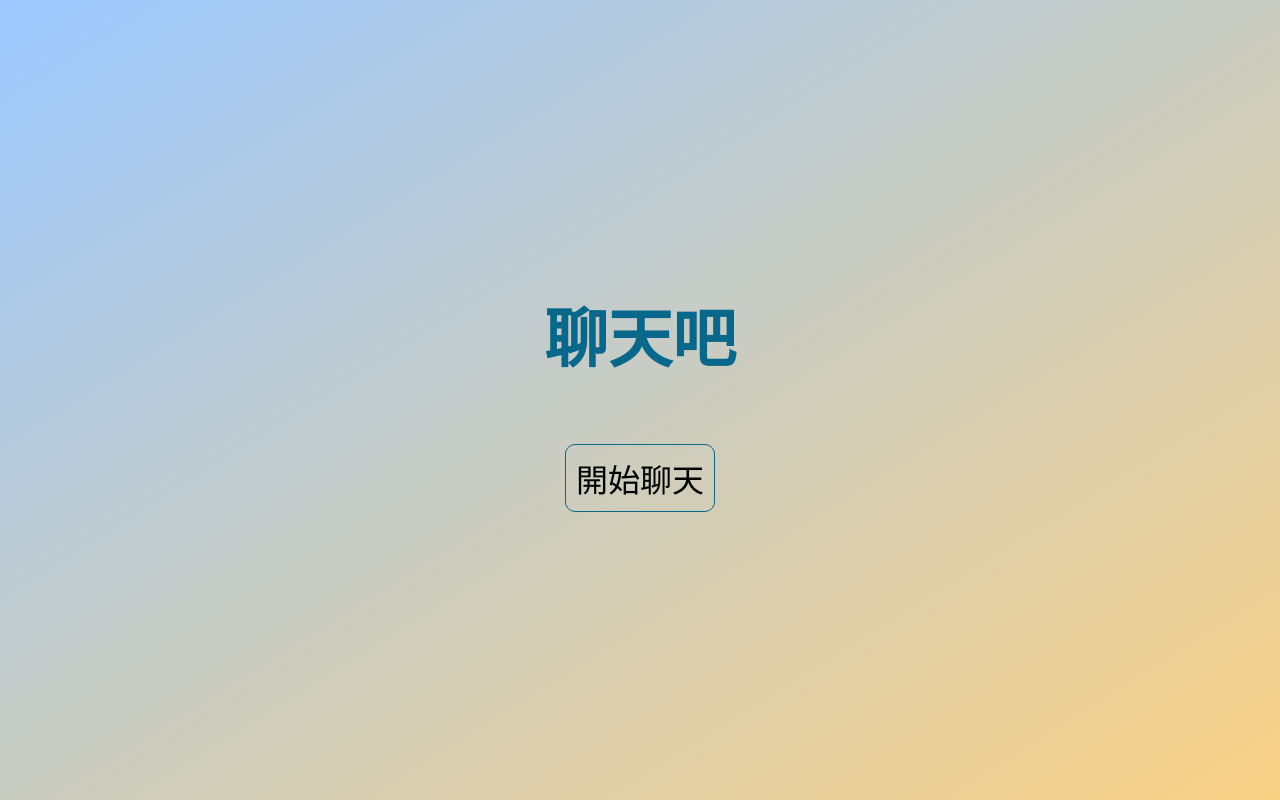
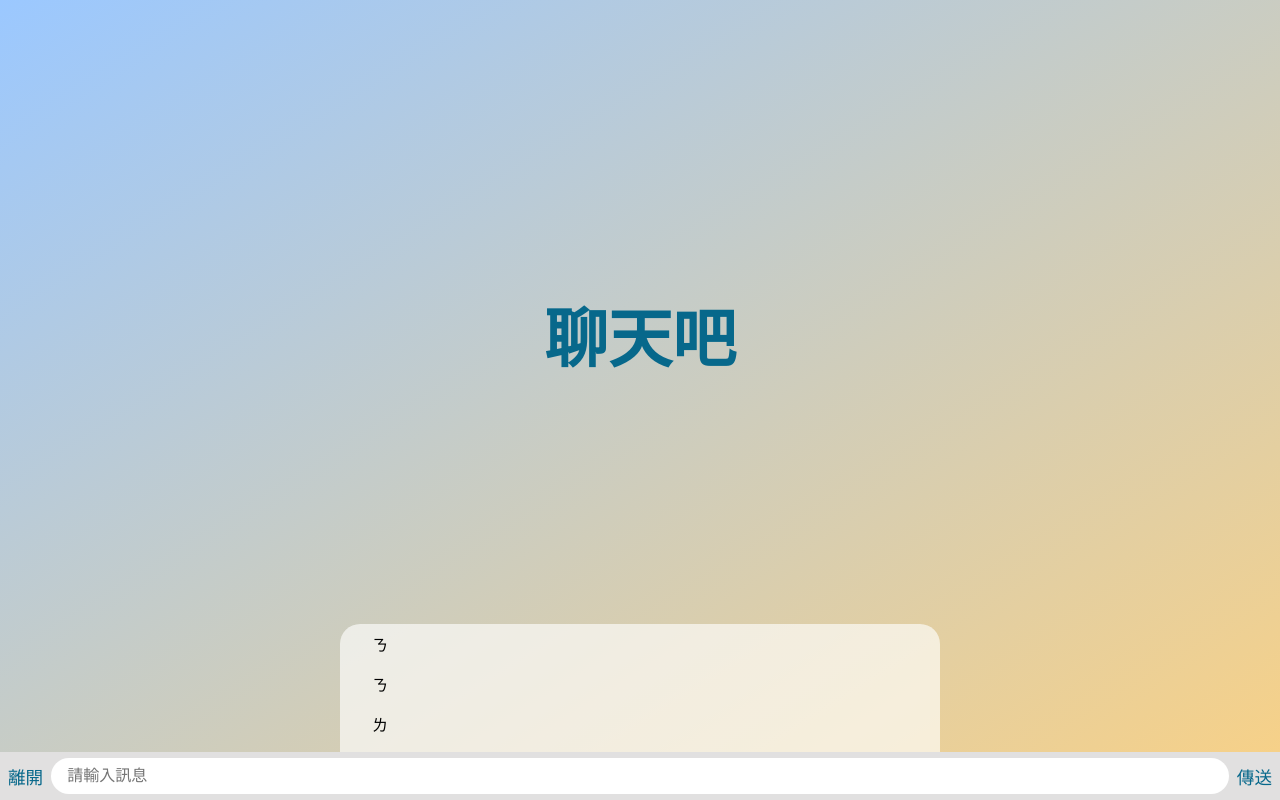
Before and after one commit to JiangShuuu/socket-chat, a React (Create React App) app in the folder client-chat/: page / in a window 1280 px wide. Built offline with nearby package versions, Linux system fonts and the light colour scheme.

Commit message:
upd header

```diff
--- a/client-chat/src/components/ChatInput.jsx
+++ b/client-chat/src/components/ChatInput.jsx
@@ -3,18 +3,21 @@ import styled from 'styled-components'
 import { useMenuToggleContext } from '../context/MenuContext'
 
 export default function ChatInput() {
-  const { toggleMenu } = useMenuToggleContext()
+  const { isMenuOpen, toggleMenu } = useMenuToggleContext()
 
   return (
-    <InputContainer>
+    <InputContainer menu={isMenuOpen}>
+      <div className='box'>
         <button className='inputBtn' onClick={toggleMenu}>離開</button>
         <input type="text" placeholder='請輸入訊息' />
         <button className='inputBtn'>傳送</button>
+      </div>
     </InputContainer>
   )
 }
 
 const InputContainer = styled.div`
+  .box {
     position: fixed;
     bottom: 0px;
     width: 100%;
@@ -22,6 +25,9 @@ const InputContainer = styled.div`
     align-items: center;
     background-color: #e1e0e0;
     height: 3rem;
+    opacity: ${props => props.menu ? 0 : 1};
+    transition: 0.5s;
+  }
   .inputBtn {
     all: unset;
     color: #07688b;
--- a/client-chat/src/components/ChatMsg.jsx
+++ b/client-chat/src/components/ChatMsg.jsx
@@ -1,9 +1,12 @@
 import React from 'react'
 import styled from 'styled-components'
+import { useMenuToggleContext } from '../context/MenuContext'
 
 export default function ChatMsg() {
+  const { isMenuOpen } = useMenuToggleContext()
+
   return (
-    <Container>
+    <Container menu={isMenuOpen}>
       <div className='content'>
         <div className='chatbox'>
           <p className='text'>ㄋ</p>
@@ -19,6 +22,8 @@ const Container = styled.div`
   position: absolute;
   bottom: 0px;
   width: 100%;
+  transition: 0.5s;
+  opacity: ${props => props.menu ? 0 : 1};
   .content {
     max-width: 600px;
     padding: 0 0 3.5rem 0;
--- a/client-chat/src/pages/index.jsx
+++ b/client-chat/src/pages/index.jsx
@@ -8,14 +8,12 @@ function Index() {
   const { isMenuOpen, toggleMenu } = useMenuToggleContext()
 
   return (
-    <Container>
+    <Container menu={isMenuOpen}>
       <div className='container'>
         <h1>聊天吧</h1>
       </div>
-      {isMenuOpen
-        ? <Chat />
-        : <button className='startChat' onClick={toggleMenu}>開始聊天</button>
-      }
+      <button className='startChat' onClick={toggleMenu}>開始聊天</button>
+      <Chat />
     </Container>
   )
 }
@@ -50,7 +48,9 @@ const Container = styled.div`
     font-size: 2rem;
     border-radius: 10px;
     cursor: pointer;
+    z-index: 99;
     transition: 0.25s;
+    opacity: ${props => props.menu ? 1 : 0};
   }
   .startChat:hover {
     color: white;
```
Lines whose indentation alone changed are shown as unchanged.
